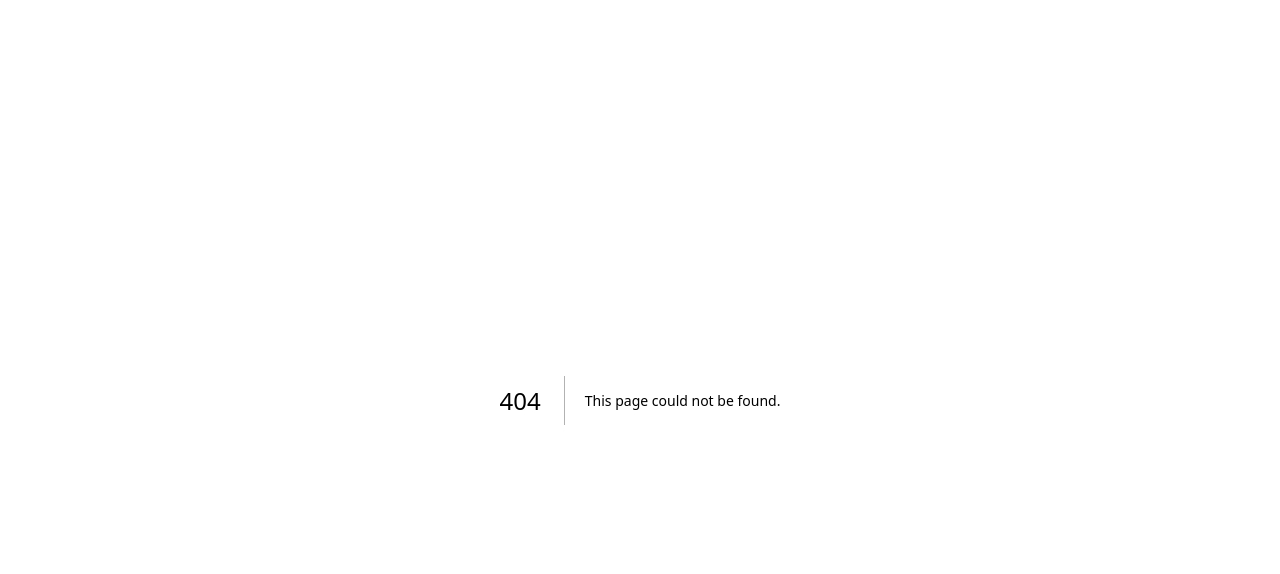
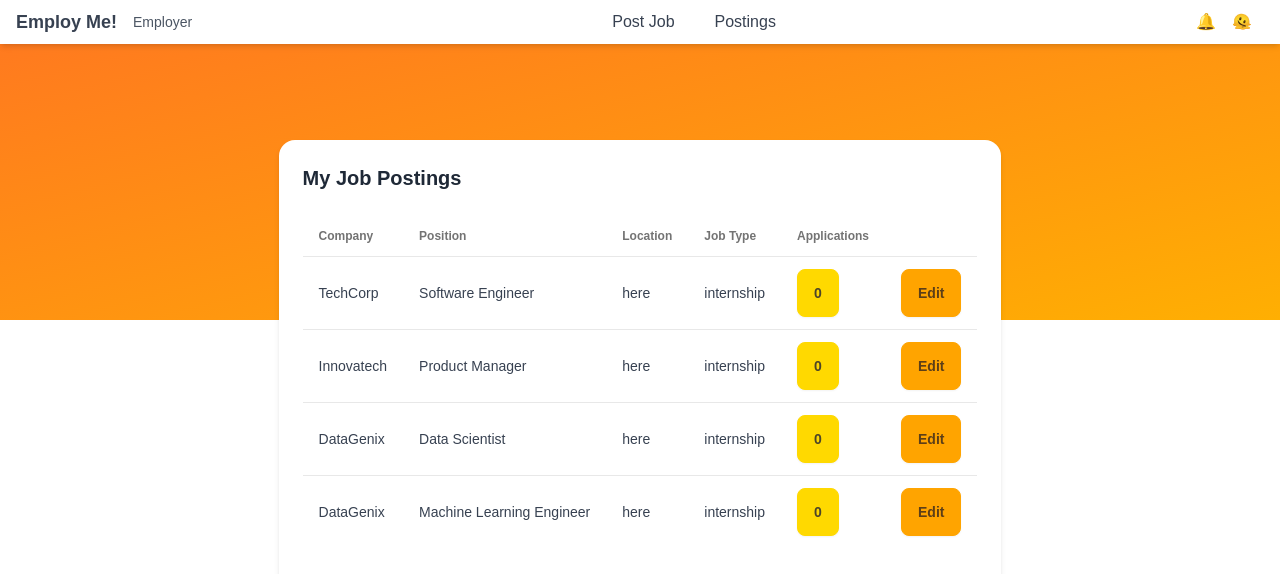
Before and after one commit to TysonLine/hackathon, a Next.js app: page /postings in a window 1280 px wide. Before the commit this address had no page. Shown: the top 574 px of the page. Built offline with nearby package versions, Linux system fonts and the light colour scheme.

Commit message:
add postings page

```diff
--- a/src/app/components/applications.tsx
+++ b/src/app/components/applications.tsx
@@ -4,28 +4,6 @@ import NavBar from "../components/NavBar";
 import { Application, JobPost } from "../types";
 
 const Applications = () => {
-    // pages/job-board.tsx
-    const [jobs, setJobs] = useState<JobPost[]>([
-        {
-            id: "1",
-            position: "Software Engineer",
-            company: "TechCorp",
-            description: "Develop and maintain software applications.",
-        },
-        {
-            id: "2",
-            position: "Product Manager",
-            company: "Innovatech",
-            description: "Lead product development and strategy.",
-        },
-        {
-            id: "3",
-            position: "Data Scientist",
-            company: "DataGenix",
-            description: "Analyze complex datasets to drive business insights.",
-        },
-    ]);
-
     const [applications, setApplications] = useState<Application[]>([
         {
             id: "1",
--- /dev/null
+++ b/src/app/postings/page.tsx
@@ -0,0 +1,86 @@
+"use client"
+import React, { useState } from 'react'
+import NavBar from '../components/NavBar'
+import { JobPost } from '../types';
+
+const page = () => {
+  const [posts, setPosts] = useState<JobPost[]>([
+      {
+        id: '1',
+        position: 'Software Engineer',
+        company: 'TechCorp',
+        description: 'Develop and maintain software applications.',
+        location: 'here',
+        jobType: 'internship'
+      },
+      {
+        id: '2',
+        position: 'Product Manager',
+        company: 'Innovatech',
+        description: 'Lead product development and strategy.',
+        location: 'here',
+        jobType: 'internship'
+      },
+      {
+        id: '3',
+        position: 'Data Scientist',
+        company: 'DataGenix',
+        description: 'Analyze complex datasets to drive business insights.',
+        location: 'here',
+        jobType: 'internship'
+      },
+      {
+        id: '4',
+        position: 'Machine Learning Engineer',
+        company: 'DataGenix',
+        description: 'Use TensorFlow, Machine Learning, AI, RAG and Deep Learning stuff. Very AI Position yes',
+        location: 'here',
+        jobType: 'internship'
+      },
+  ]);
+
+  return (
+    <div className="w-screen flex h-screen flex-col">
+
+            <NavBar userType="employer" />
+            <div className="bg-gradient-to-br from-[#FF7621] to-[#FFAF02] w-screen h-[40%] absolute top-0 left-0"></div>
+            <div className="bg-white w-screen h-[60%] absolute bottom-0 left-0"></div>
+            <div className="absolute inset-0 flex flex-col items-center gap-4  justify-end shadow">
+              <div className="overflow-y-scroll w-fit h-max shadow-md bg-white overflow-hidden p-6 rounded-t-2xl">
+                <h1 className="text-xl font-bold mt-0 mb-6 text-gray-800">My Job Postings</h1>
+                <div className="w-full h-[70vh] bg-white overflow-y-scroll">
+                  <table className="table w-full">
+                    {/* head */}
+                    <thead>
+                      <tr>
+                        <th>Company</th>
+                        <th>Position</th>
+                        <th>Location</th>
+                        <th>Job Type</th>
+                        <th>Applications</th>
+                        <th></th>
+                      </tr>
+                    </thead>
+                    <tbody className="text-gray-700">
+                      {posts.map((post) => (
+                        <tr key={post.id} className='hover:bg-gray-50 transition-all duration-200'>
+                          <td>{post.company}</td>
+                          <td>{post.position}</td>
+                          <td>{post.location || "n/a"}</td>
+                          <td>{post.jobType || "n/a"}</td>
+                          <td><div className={'btn btn-primary'}>{post.applications?.length || '0'}</div></td>
+                          <td><div className={'btn btn-secondary'}>Edit</div></td>
+                        </tr>
+                      ))}
+                    </tbody>
+                  </table>
+                </div>
+
+              </div>
+
+            </div>
+        </div>
+  )
+}
+
+export default page
--- a/src/app/types.tsx
+++ b/src/app/types.tsx
@@ -6,6 +6,7 @@ export type JobPost = {
     location?: string;
     jobType?: string;
     description: string;
+    applications?: Application[];
 }
 
 export type Application = {
--- a/src/context/AppContext.tsx
+++ b/src/context/AppContext.tsx
@@ -1,3 +1,4 @@
+"use client"
 // src/context/AppContext.tsx
 
 import React, { createContext, useState, ReactNode, useContext } from "react";
```
Also changed, not shown: 1 other file (tests, documents, lock files or other folders).
